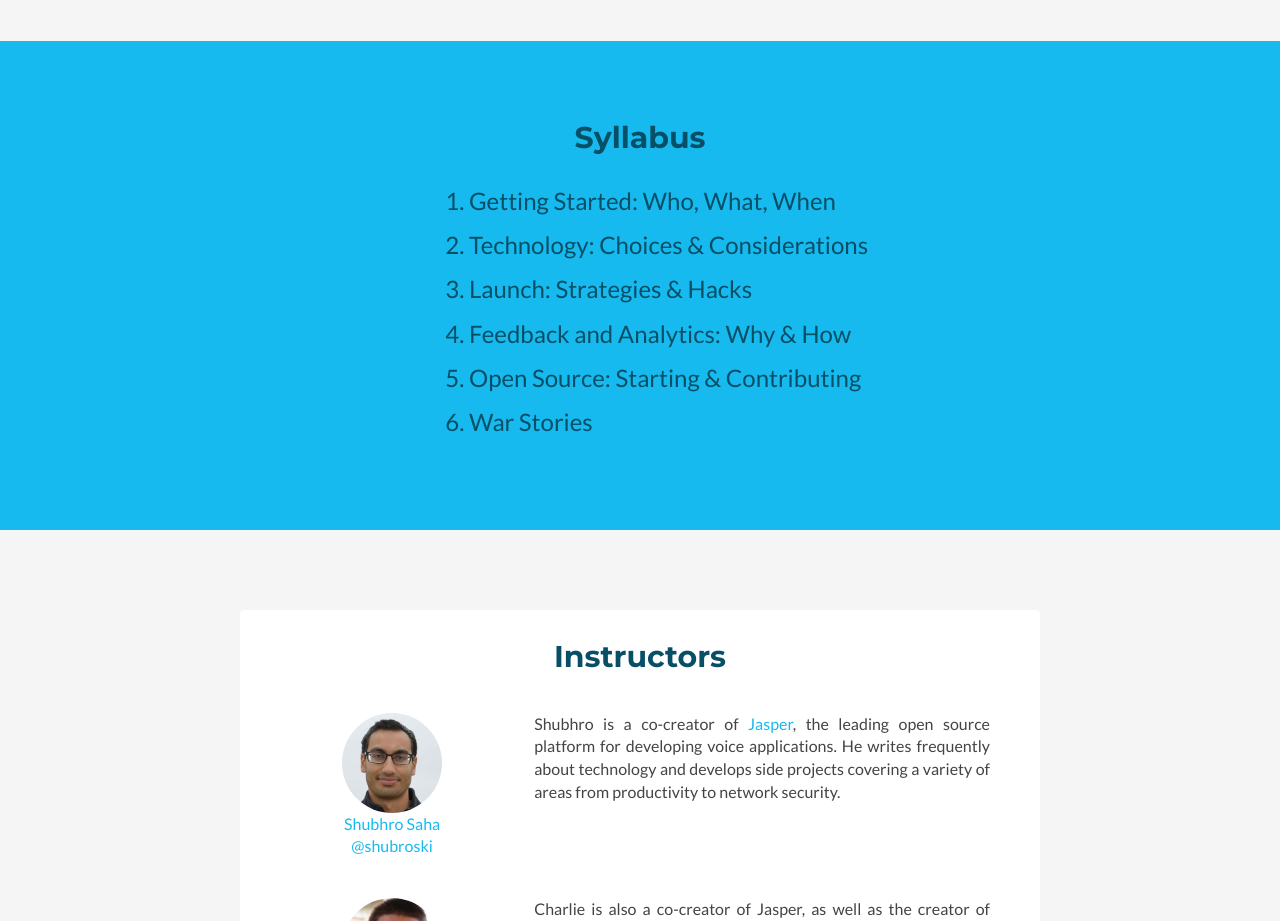
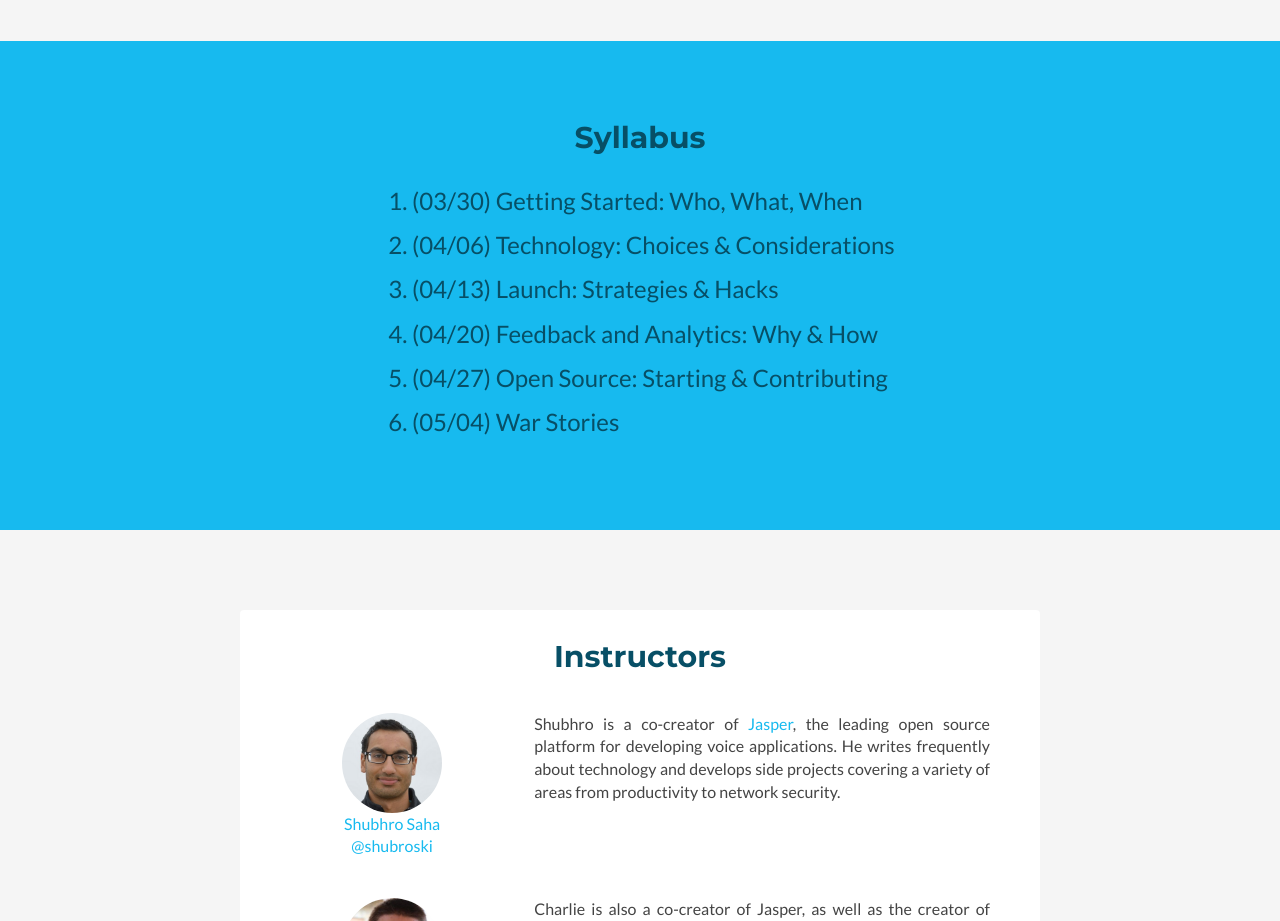
Before and after one commit to introsideprojects/introsideprojects.github.io, a plain HTML site: page index.html in a window 1280 px wide. Shown: the part 1240-2161 px from the top of the page. Drawn offline with Linux system fonts and the light colour scheme.

Commit message:
changed dk pic and added dates

```diff
--- a/assets/css/styles.css
+++ b/assets/css/styles.css
@@ -636,12 +636,12 @@ pre code {
 .syllabus {
   font-size:24px;
   width: 600px;
-  text-align: justify;
+  text-align: left;
 }
 
 .syllabus ol {
   list-style-type:decimal;
-  margin-left:20%;
+  margin-left:10%;
 }
 
 .img-circle {
--- a/index.html
+++ b/index.html
@@ -117,12 +117,12 @@
         <div class="container text-center syllabus">
             <center><h2 class="title">Syllabus</h2></center>
             <ol class="feature-list list-unstyled">
-                <li>Getting Started: Who, What, When</li>
-                <li>Technology: Choices &amp; Considerations</li>
-                <li>Launch: Strategies &amp; Hacks</li>
-                <li>Feedback and Analytics: Why &amp; How</li>
-                <li>Open Source: Starting &amp; Contributing</li>
-                <li>War Stories</li>
+                <li>(03/30) Getting Started: Who, What, When</li>
+                <li>(04/06) Technology: Choices &amp; Considerations</li>
+                <li>(04/13) Launch: Strategies &amp; Hacks</li>
+                <li>(04/20) Feedback and Analytics: Why &amp; How</li>
+                <li>(04/27) Open Source: Starting &amp; Contributing</li>
+                <li>(05/04) War Stories</li>
             </ol>
         </div><!--//container-->
     </section><!--//features-->
```
Also changed, not shown: assets/images/dk.png.
